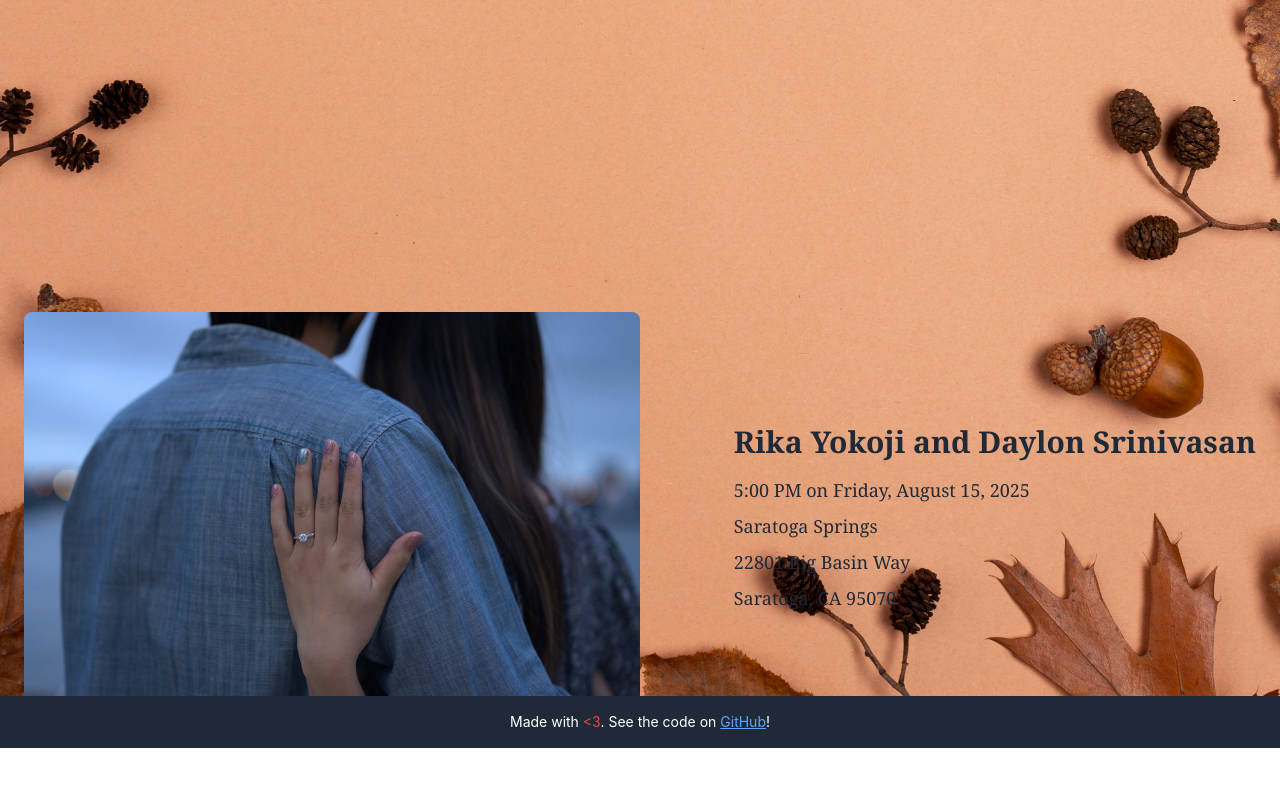
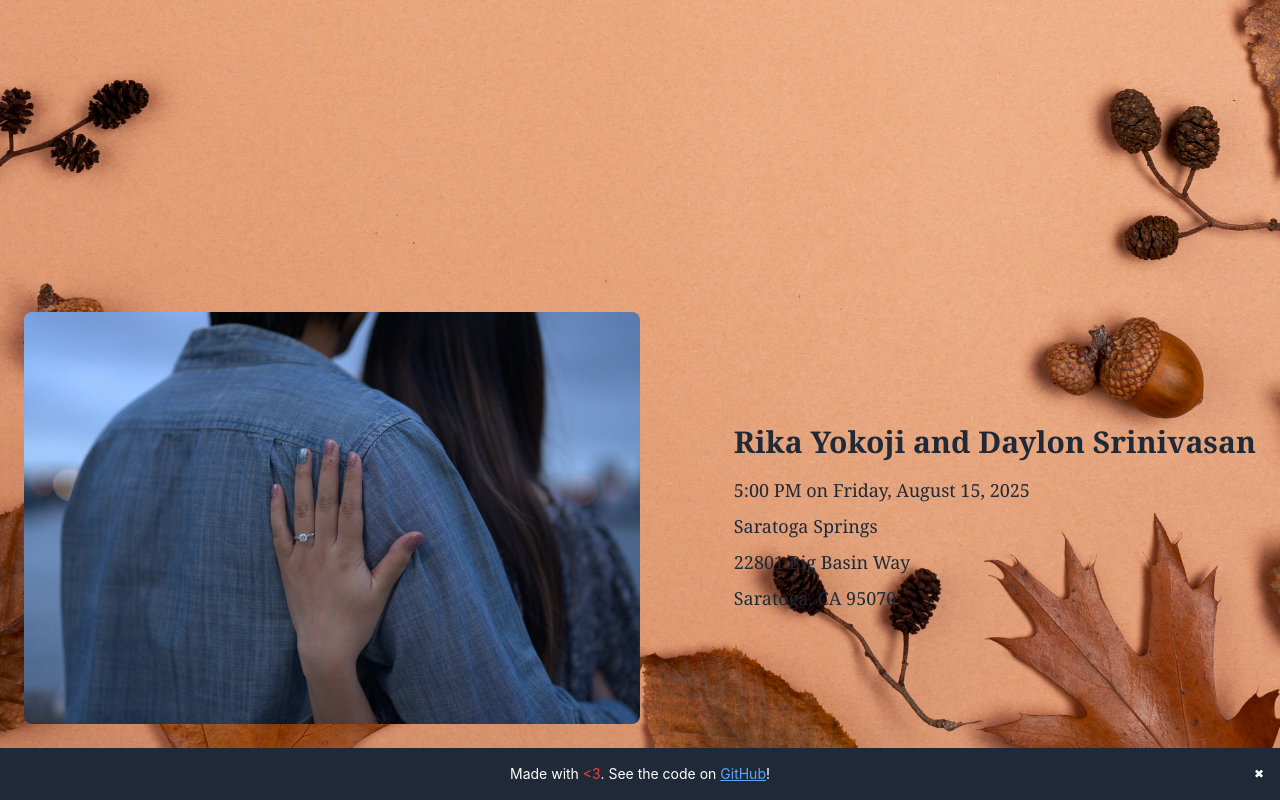
Before and after one commit to DaylonSrinivasan/wedding, a Next.js app: page / in a window 1280 px wide. Shown: the part 512-1312 px from the top of the page. Before the commit the page ends 1260 px from the top, so only its background shows below. Built offline with nearby package versions, Linux system fonts and the light colour scheme.

Commit message:
Add a button to dismiss the footer.

```diff
--- a/app/Components/Footer/Footer.tsx
+++ b/app/Components/Footer/Footer.tsx
@@ -1,13 +1,14 @@
 "use client";
 
-import React from "react";
+import React, { useState } from "react";
 
 interface FooterProps {
     language: 'en' | 'jp';
 }
 
 const Footer: React.FC<FooterProps> = ({ language }) => {
-    // Text content for different languages
+    const [isVisible, setIsVisible] = useState(true);
+
     const textContent = {
         en: {
             madeWith: "Made with",
@@ -23,27 +24,38 @@ const Footer: React.FC<FooterProps> = ({ language }) => {
         },
     };
 
-    const { madeWith, heart, seeCode, github } = textContent[language];
+    const currentText = textContent[language] || textContent['en'];
 
     return (
         <main className="relative w-full">
-            {/* Footer */}
-            <footer className="absolute bottom-0 w-full py-4 bg-gray-800 text-center">
+            <footer
+                className={`absolute bottom-0 w-full py-4 bg-gray-800 text-center flex items-center justify-center relative transition-opacity duration-300 ${
+                    isVisible ? "opacity-100 visible" : "opacity-0 invisible"
+                }`}
+            >
                 <p
                     className="text-sm font-sans text-white"
                     style={{ fontFamily: "Inter, sans-serif" }}
                 >
-                    {madeWith} <span className="text-red-500">{heart}</span>. {seeCode}{" "}
+                    {currentText.madeWith} <span className="text-red-500">{currentText.heart}</span>.{" "}
+                    {currentText.seeCode}{" "}
                     <a
                         href="https://github.com/daylonsrinivasan/wedding"
                         target="_blank"
                         rel="noopener noreferrer"
                         className="text-blue-400 underline hover:text-blue-300"
                     >
-                        {github}
+                        {currentText.github}
                     </a>
                     !
                 </p>
+                <button
+                    onClick={() => setIsVisible(false)}
+                    className="absolute right-4 top-1/2 transform -translate-y-1/2 text-white text-xs bg-transparent hover:text-red-500 focus:outline-none"
+                    aria-label="Dismiss footer"
+                >
+                    ✖
+                </button>
             </footer>
         </main>
     );
```
